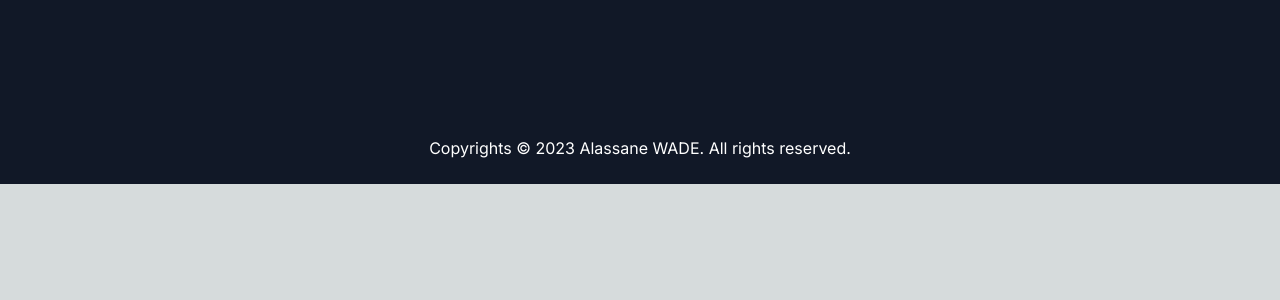
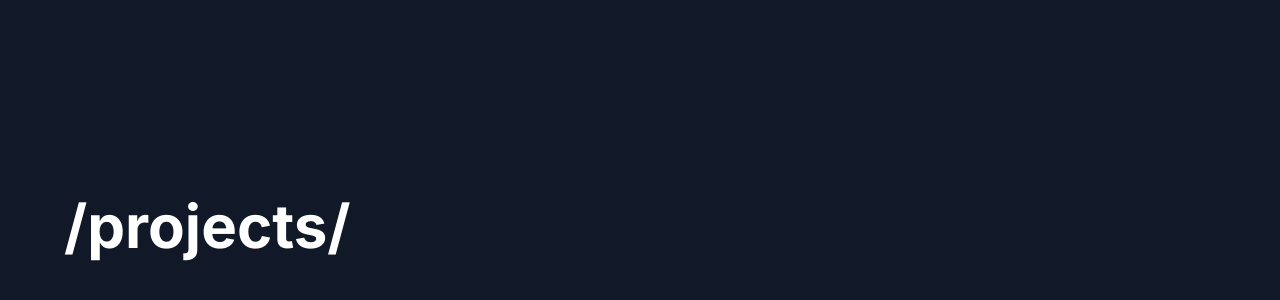
Before and after one commit to alassane8/alassanewade.com, a Next.js app in the folder portfolio/: page / in a window 1280 px wide. Shown: the part 2264-2564 px from the top of the page. Before the commit the page ends 2448 px from the top, so only its background shows below. Built offline with nearby package versions, Linux system fonts and the light colour scheme.

Commit message:
feat: update projects.js

```diff
--- a/portfolio/components/projects.js
+++ b/portfolio/components/projects.js
@@ -2,8 +2,10 @@ import React from 'react';
 
 const Projects = () => {
   return (
-    <div id="projects">
-
+    <div id="projects" className = "h-screen mx-auto bg-gray-900 max-w-6xl">
+    <h1 className = "text-6xl font-bold text-white">
+    <br />/projects/<br /><br />
+    </h1>
     </div>
   );
 };
```
